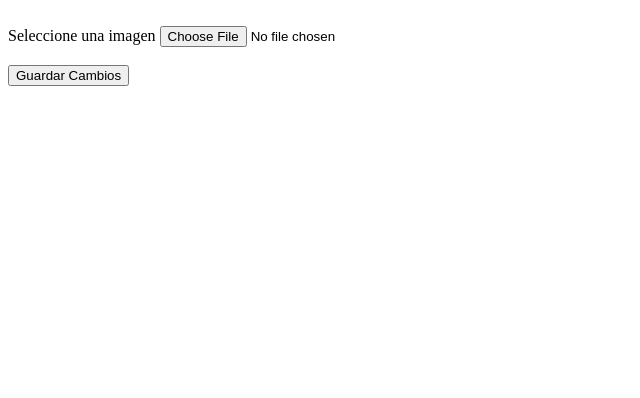
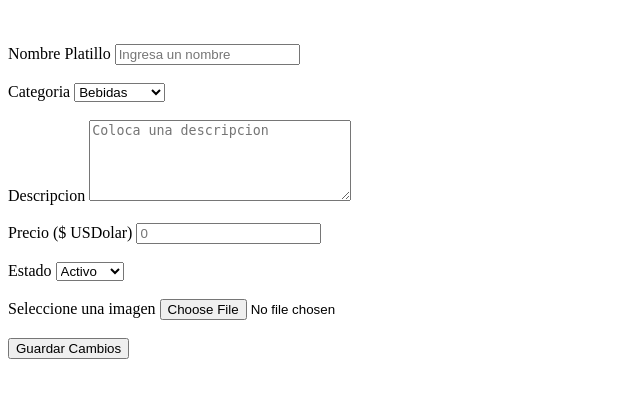
Before and after one commit to hjuarez20/LaParrillaArgentina, a PHP site: page /foodMenuSettings.php in a window 1280 px wide. Shown: the top 398 px of the page, without its empty margins (0-640 px from the left). Run offline with PHP 8.4, Linux system fonts and the light colour scheme; some libraries are stand-ins or nearby versions.

Commit message:
Victor Carranza R. B31457
Formulario de cambio de imagen ingresado en la clase
falta de asignar consulta a la db y diseño a la clase foodMenuSettings

```diff
--- a/foodMenuSettings.php
+++ b/foodMenuSettings.php
@@ -31,12 +31,39 @@ if(isset($_POST['saveChanges'])){
     <title>Calendario</title>
 </head>
 <body>
+        <form method="post" action="foodMenuSettings.php" enctype="multipart/form-data">
+           </br><br/>
+           <label>Nombre Platillo</label>
+           <input type="text" name="nameDish" placeholder="Ingresa un nombre"><br/><br/>
+
+           <label>Categoria</label>
+           <select name="category" id="" >
+                <option value="drinks">Bebidas</option>
+                <option value="wines">Vinos</option>
+                <option value="mains">Plato fuerte</option>
+                <option value="salads">Ensalada</option>
+                <option value="desserts">Postre</option>
+           </select><br/><br/>
+
+           <label>Descripcion</label>
+           <textarea name="description" id="" cols="30" rows="5" placeholder="Coloca una descripcion"></textarea><br/><br/>
+
+           <label>Precio ($ USDolar)</label>
+           <input type="text" name="price" placeholder="0"><br/><br/>
+
+           <label>Estado</label>
+           <select name="state" id="">
+                <option value="active">Activo</option>
+                <option value="inactive">Inactivo</option>
+           </select><br/><br/>
 
 
-        <form method="post" action="foodMenuSettings.php" enctype="multipart/form-data">
-           </br>
            <label>Seleccione una imagen</label>
     <input type="file" name="txtImage"/><br/><br/>
+
+
             <button type="submit" name="saveChanges">Guardar Cambios</button>
+
+
         </form>
 </body>
--- a/tbMenu.php
+++ b/tbMenu.php
@@ -63,7 +63,6 @@
                 }
 
             ?>
-
                                 </table>
                             </div>
                         </div>
```
